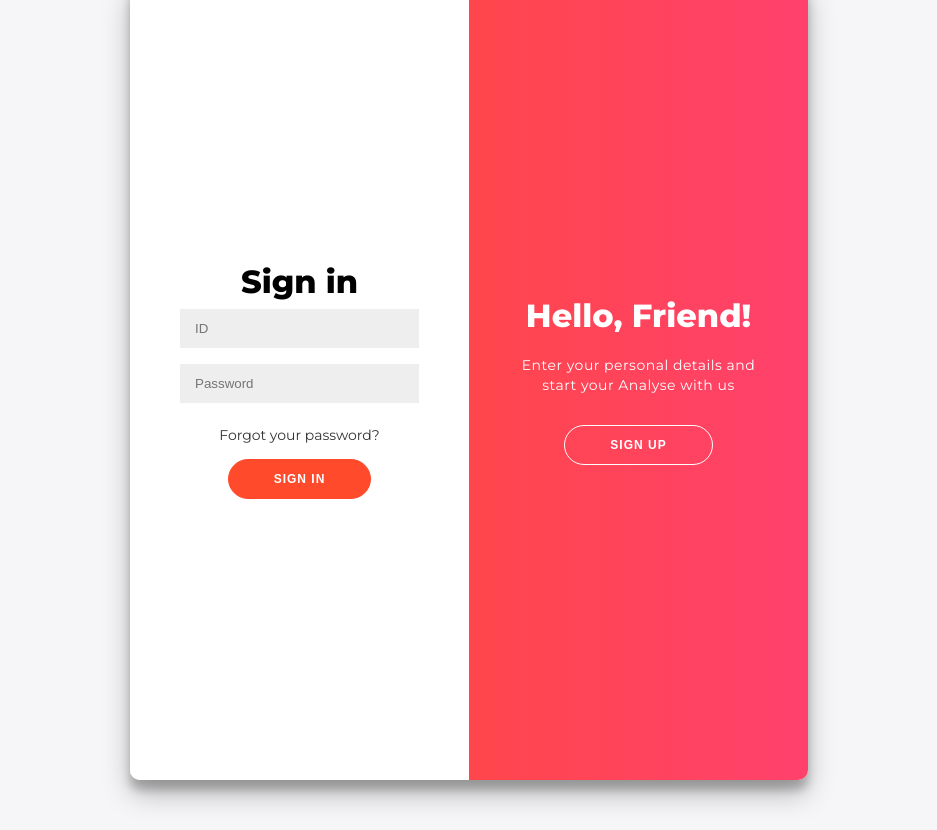
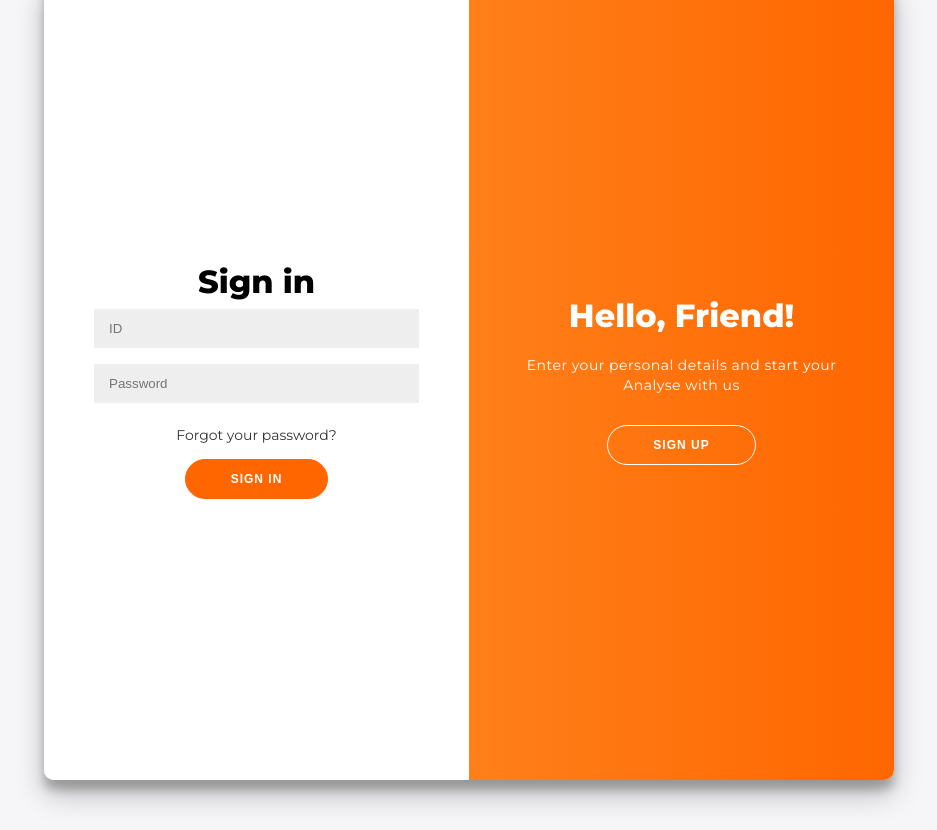
Before and after one commit to DGU-Dcloud/Dcloud, a React (Create React App) app in the folder src/main/dcloudreact/: page / in a window 1280 px wide. Shown: the whole page, without its empty margins (171-1108 px from the left). Built offline with nearby package versions, Linux system fonts and the light colour scheme.

Commit message:
style:updateColor

```diff
--- a/src/main/dcloudreact/src/Components.js
+++ b/src/main/dcloudreact/src/Components.js
@@ -6,7 +6,7 @@ import styled from 'styled-components';
  box-shadow: 0 14px 28px rgba(0, 0, 0, 0.25), 0 10px 10px rgba(0, 0, 0, 0.22);
  position: relative;
  overflow: hidden;
- width: 678px;
+ width: 850px;
  max-width: 100%;
  min-height: 800px;
  `;
@@ -67,8 +67,8 @@ import styled from 'styled-components';
 
  export const Button = styled.button`
     border-radius: 20px;
-    border: 1px solid #ff4b2b;
-    background-color: #ff4b2b;
+    border: 1px solid #FF6600;
+    background-color: #FF6600;
     color: #ffffff;
     font-size: 12px;
     font-weight: bold;
@@ -108,9 +108,9 @@ ${props =>
 `;
 
 export const Overlay = styled.div`
-background: #ff416c;
-background: -webkit-linear-gradient(to right, #ff4b2b, #ff416c);
-background: linear-gradient(to right, #ff4b2b, #ff416c);
+background: #FF6600;
+background: -webkit-linear-gradient(to right, #FF9933, #FF6600);
+background: linear-gradient(to right, #FF9933, #FF6600);
 background-repeat: no-repeat;
 background-size: cover;
 background-position: 0 0;
@@ -168,7 +168,7 @@ export const RadioButton = styled.input`
   display: none;
 
   &:checked + label {
-    background-color: #ff416c;
+    background-color: #FF6600;
     color: #ffffff;
   }
 `;
```
Also changed, not shown: src/main/dcloudreact/src/App.js (+5 -7 lines).
